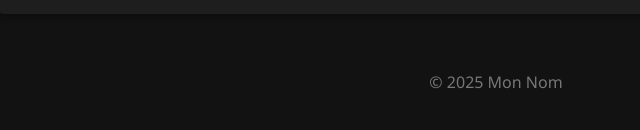
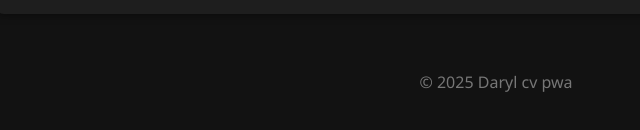
Before and after one commit to Darylgod/MON_CV_PWA, a website: page index.html in a window 1280 px wide. Shown: the part 3555-3685 px from the top of the page, 144-784 px from the left. Drawn offline with Linux system fonts and the light colour scheme.

Commit message:
Update index.html

```diff
--- a/index.html
+++ b/index.html
@@ -45,7 +45,7 @@
         </section>
     </main>
     <footer>
-        <p>&copy; 2025 Mon Nom</p>
+        <p>&copy; 2025 Daryl cv pwa</p>
     </footer>
     <script src="js/app.js"></script>
     <script>
```
